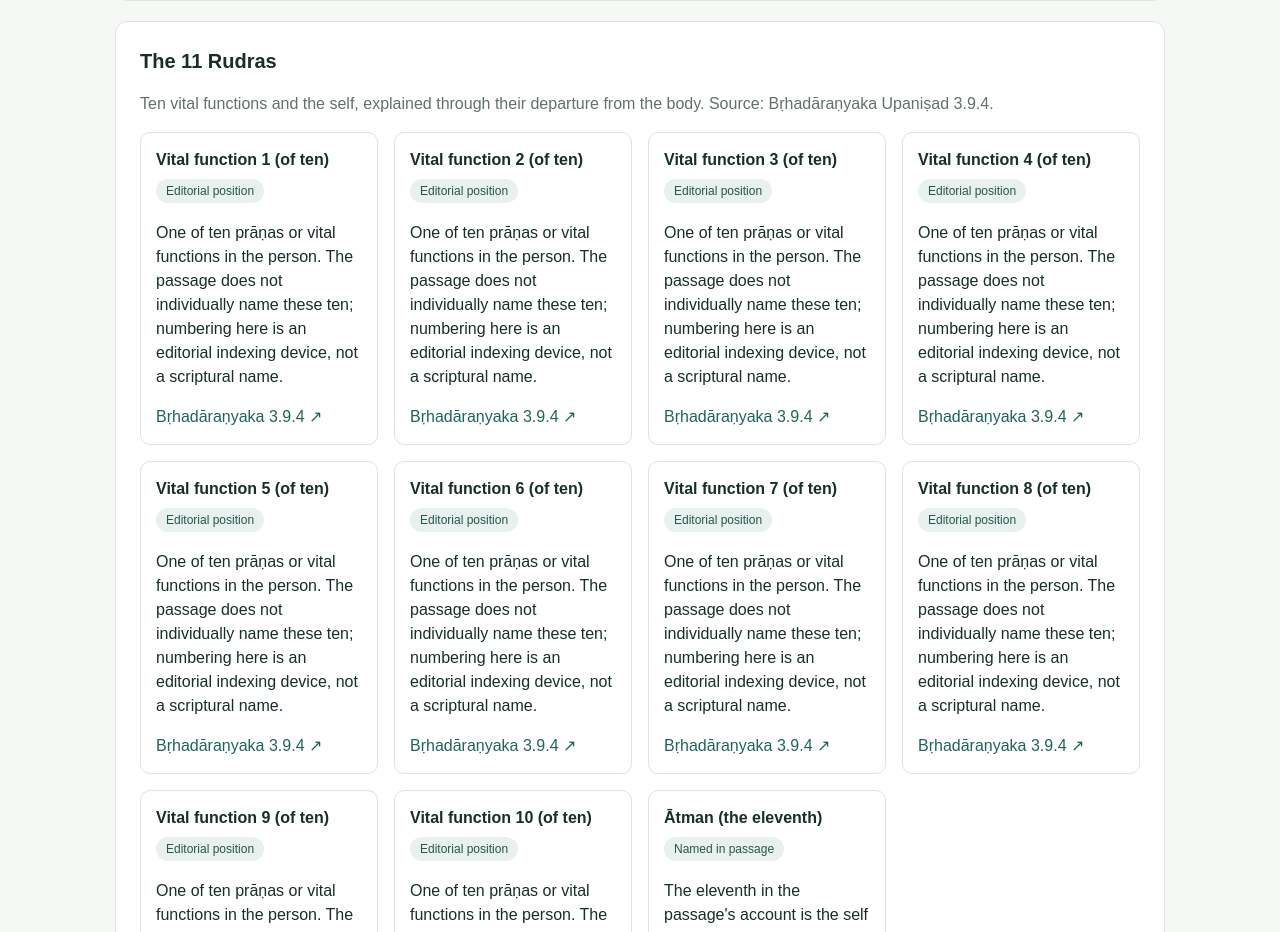
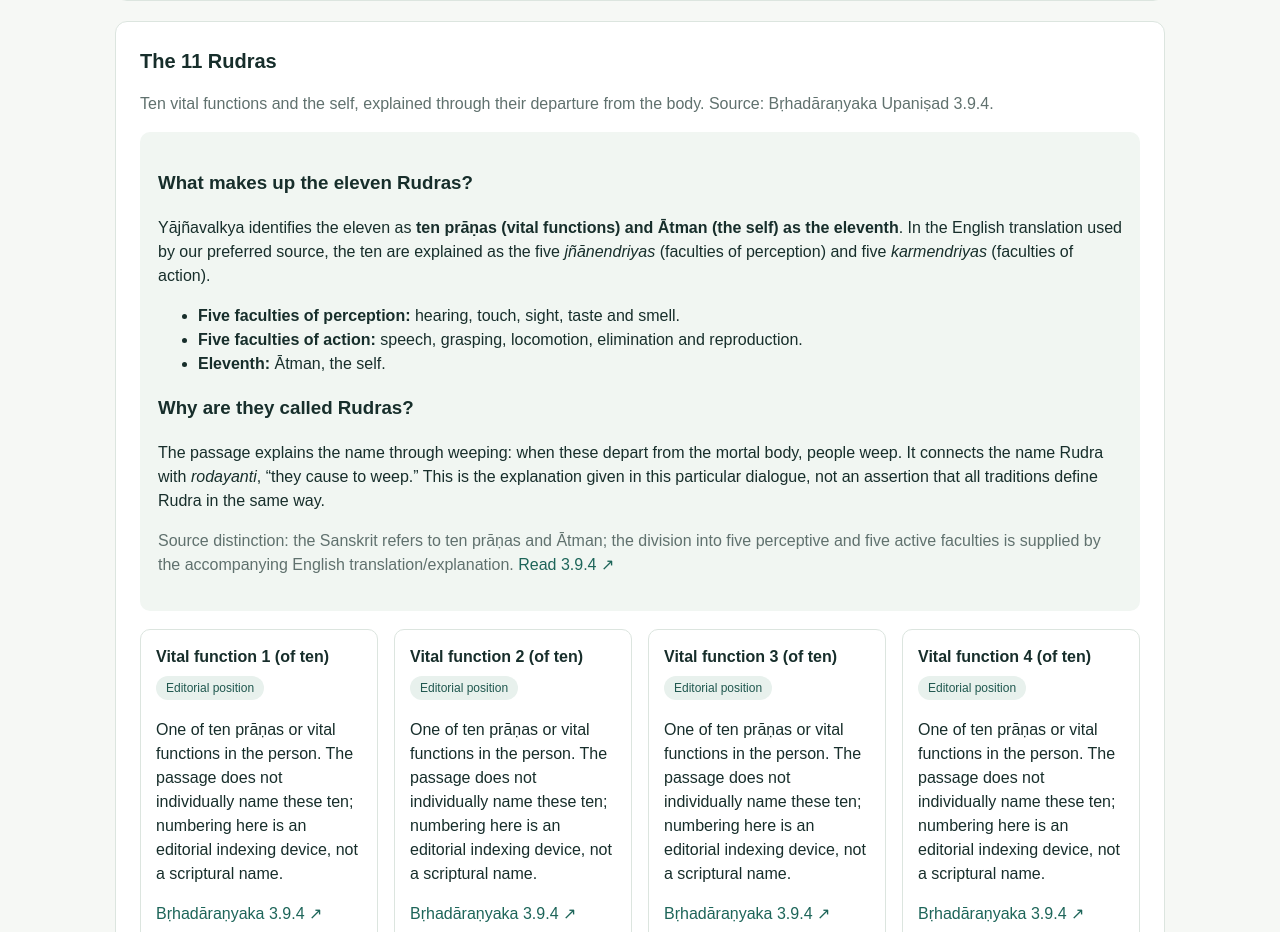
Before and after one commit to SayantanSom/hindu-mythology-knowledge-base, a Next.js app: page /articles/33-vedic-deities in a window 1280 px wide. Shown: the part 1865-2797 px from the top of the page. Built offline with nearby package versions, Linux system fonts and the light colour scheme.

Commit message:
feat: explain Rudras' composition and name from Brihadaranyaka 3.9.4

```diff
--- a/app/articles/33-vedic-deities/page.tsx
+++ b/app/articles/33-vedic-deities/page.tsx
@@ -25,6 +25,14 @@ export default function Vedic33Page(){
   {groups.map(g=><section className="panel" key={g.name} id={g.name.toLowerCase()}>
     <h2>{g.name==="Other"?"Indra and Prajāpati":`The ${g.count} ${g.name}`}</h2>
     <p className="muted">{g.summary} Source: Bṛhadāraṇyaka Upaniṣad {g.name==="Vasus"?"3.9.3":g.name==="Rudras"?"3.9.4":g.name==="Ādityas"?"3.9.5":"3.9.6"}.</p>
+    {g.name==="Rudras" && <div style={{background:"#f1f6f2",borderRadius:10,padding:18,marginBottom:18}}>
+      <h3>What makes up the eleven Rudras?</h3>
+      <p>Yājñavalkya identifies the eleven as <strong>ten prāṇas (vital functions) and Ātman (the self) as the eleventh</strong>. In the English translation used by our preferred source, the ten are explained as the five <em>jñānendriyas</em> (faculties of perception) and five <em>karmendriyas</em> (faculties of action).</p>
+      <ul><li><strong>Five faculties of perception:</strong> hearing, touch, sight, taste and smell.</li><li><strong>Five faculties of action:</strong> speech, grasping, locomotion, elimination and reproduction.</li><li><strong>Eleventh:</strong> Ātman, the self.</li></ul>
+      <h3>Why are they called Rudras?</h3>
+      <p>The passage explains the name through weeping: when these depart from the mortal body, people weep. It connects the name Rudra with <em>rodayanti</em>, “they cause to weep.” This is the explanation given in this particular dialogue, not an assertion that all traditions define Rudra in the same way.</p>
+      <p className="muted">Source distinction: the Sanskrit refers to ten prāṇas and Ātman; the division into five perceptive and five active faculties is supplied by the accompanying English translation/explanation. <a href="https://upanishads.org.in/u/brihadaranyaka/p/3.9.4" target="_blank" rel="noopener noreferrer">Read 3.9.4 ↗</a></p>
+    </div>}
     <div className="grid">{deitySlots.filter(x=>x.group===g.name).map(x=><div key={x.id} style={{border:"1px solid #dce5df",borderRadius:10,padding:15}}>
       <h3 style={{margin:"0 0 5px",fontSize:16}}>{x.label}</h3>
       <span className="tag">{x.identification}</span>
```
